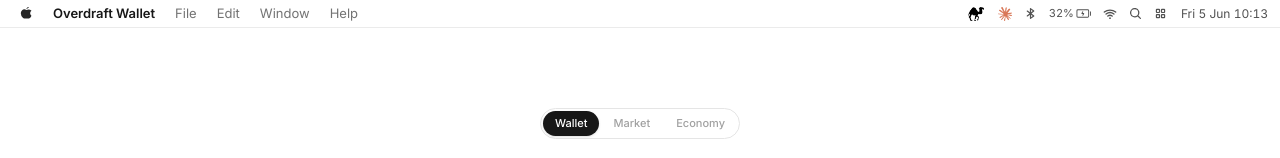
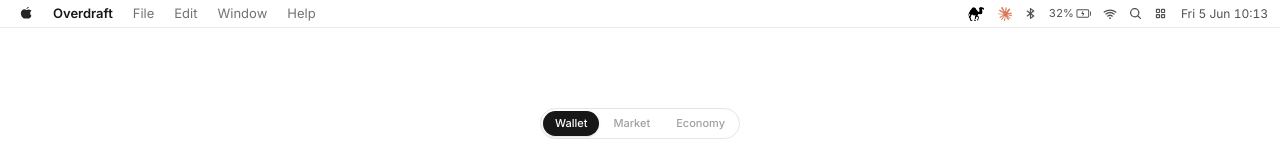
Before and after one commit to overdraft-protocol/overdraft-web, a React (Vite) app: page / in a window 1280 px wide. Shown: the top 158 px of the page. Built offline with nearby package versions, Linux system fonts and the light colour scheme; no server answers.

Commit message:
fix menu bar pop up toggle

```diff
--- a/src/App.tsx
+++ b/src/App.tsx
@@ -10,7 +10,6 @@ import {
   DEFAULT_PRODUCT,
   isLocalDev,
   SITE_URLS,
-  WALLET_SITE_URL,
   type Product,
 } from "./config";
 
@@ -21,32 +20,28 @@ export default function App() {
   const [product, setProduct] = useState<Product>(DEFAULT_PRODUCT);
   const [mockupOpen, setMockupOpen] = useState(false);
 
-  const isWallet = product === "wallet";
-
   function onToggle(p: Product) {
     if (p === product) return;
     if (isLocalDev()) setProduct(p);
     else location.href = SITE_URLS[p];
   }
 
-  function onCamelClick() {
-    if (isWallet) setMockupOpen((v) => !v);
-    else if (isLocalDev()) setProduct("wallet");
-    else window.location.href = WALLET_SITE_URL;
+  function onWalletClick() {
+    setMockupOpen((v) => !v);
   }
 
   return (
     <>
-      <MacMenuBar product={product} mockupOpen={mockupOpen} onCamelClick={onCamelClick} />
+      <MacMenuBar mockupOpen={mockupOpen} onWalletClick={onWalletClick} />
 
-      {isWallet && mockupOpen && <FloatingAppMockup onClose={() => setMockupOpen(false)} />}
+      {mockupOpen && <FloatingAppMockup onClose={() => setMockupOpen(false)} />}
 
       <div className="min-h-screen flex flex-col bg-white font-sans antialiased text-neutral-900" style={{ paddingTop: 28 }}>
         <div className="flex flex-col flex-1 mx-auto px-6 pt-20 pb-5 w-full max-w-sm sm:max-w-xl">
           <Hero product={product} onToggle={onToggle} />
 
           <main className="flex-1">
-            {product === "wallet"  ? <WalletInstall onIconClick={() => setMockupOpen((v) => !v)} /> :
+            {product === "wallet"  ? <WalletInstall onIconClick={onWalletClick} /> :
              product === "market"  ? <MarketSite /> :
                                      <EconomySite />}
           </main>
--- a/src/components/MacMenuBar.tsx
+++ b/src/components/MacMenuBar.tsx
@@ -7,22 +7,16 @@ import {
   WifiHighIcon,
 } from "@phosphor-icons/react";
 import { camelPng, claudeIcon } from "../assets";
-import type { Product } from "../config";
 
-/** Simulated macOS menu bar — pinned to top of viewport, shown on both products.
- *
- * Wallet: camel click toggles the floating wallet mockup.
- * Market: camel click cross-links to the wallet site (it lives in the menu bar
- *         because the wallet is the companion app every market agent needs).
+/** Simulated macOS menu bar — pinned to top of viewport.
+ * Overdraft + camel toggle the floating wallet mockup on every product page.
  */
 export function MacMenuBar({
-  product,
   mockupOpen,
-  onCamelClick,
+  onWalletClick,
 }: {
-  product: Product;
   mockupOpen: boolean;
-  onCamelClick: () => void;
+  onWalletClick: () => void;
 }) {
   const now = new Date();
   const dayName   = now.toLocaleDateString("en-US", { weekday: "short" });
@@ -31,12 +25,7 @@ export function MacMenuBar({
   const timeStr   = now.toLocaleTimeString("en-US", { hour: "2-digit", minute: "2-digit", hour12: false });
   const dateTimeStr = `${dayName} ${dayNum} ${monthName} ${timeStr}`;
 
-  const appLabel =
-    product === "wallet"  ? "Overdraft Wallet" :
-    product === "market"  ? "Overdraft Market" :
-                            "Overdraft Economy";
-  const camelTitle = product === "wallet" ? "Toggle Overdraft wallet" : "Get Overdraft Wallet";
-  const camelActive = product === "wallet" && mockupOpen;
+  const walletTitle = "Toggle Overdraft wallet";
 
   return (
     <div
@@ -46,21 +35,15 @@ export function MacMenuBar({
       {/* Left — Apple logo + active app menus */}
       <div className="flex items-center gap-1">
         <AppleLogoIcon size={13} weight="fill" className="text-neutral-800 shrink-0 mx-2" />
-        {product === "wallet" ? (
         <button
           type="button"
-            onClick={onCamelClick}
+          onClick={onWalletClick}
           className={`flex items-center rounded-md px-2 py-0.5 text-[13px] font-semibold text-neutral-900 transition-colors cursor-pointer ${
-              camelActive ? "bg-neutral-200/80" : "hover:bg-neutral-100"
+            mockupOpen ? "bg-neutral-200/80" : "hover:bg-neutral-100"
           }`}
         >
-            {appLabel}
+          Overdraft
         </button>
-        ) : (
-          <span className="flex items-center rounded-md px-2 py-0.5 text-[13px] font-semibold text-neutral-900">
-            {appLabel}
-          </span>
-        )}
         {["File", "Edit", "Window", "Help"].map((m) => (
           <span key={m} className="text-[13px] text-neutral-500 hidden sm:inline px-2 py-0.5">{m}</span>
         ))}
@@ -70,11 +53,11 @@ export function MacMenuBar({
       <div className="flex items-center">
         <button
           type="button"
-          onClick={onCamelClick}
-          title={camelTitle}
-          aria-label={camelTitle}
+          onClick={onWalletClick}
+          title={walletTitle}
+          aria-label={walletTitle}
           className={`flex items-center justify-center rounded-full px-2 py-0.5 transition-colors cursor-pointer ${
-            camelActive ? "bg-neutral-200/80" : "hover:bg-neutral-100"
+            mockupOpen ? "bg-neutral-200/80" : "hover:bg-neutral-100"
           }`}
         >
           <img src={camelPng} alt="" style={{ width: 16, height: 16, objectFit: "contain" }} />
```
Lines whose indentation alone changed are shown as unchanged.
